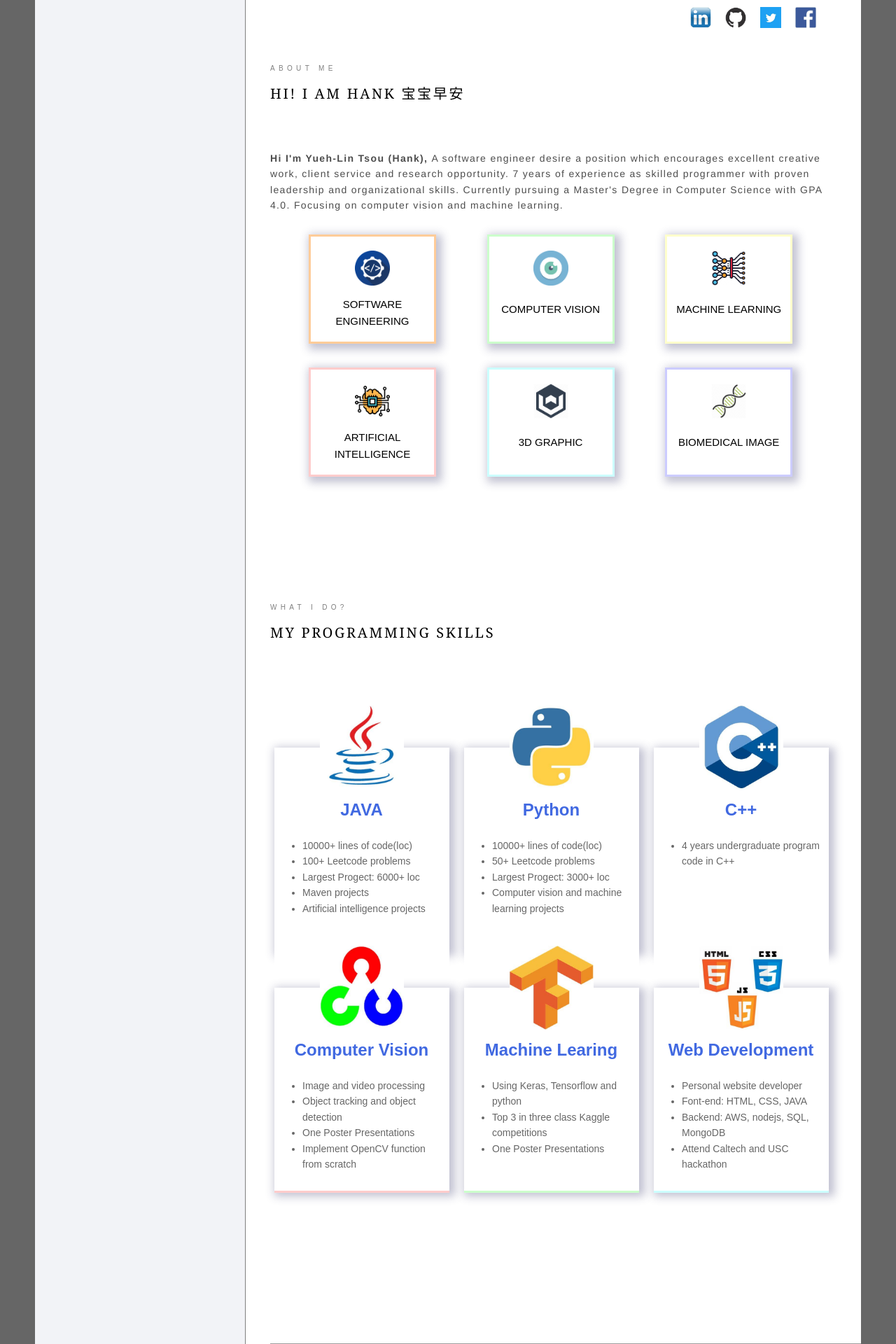
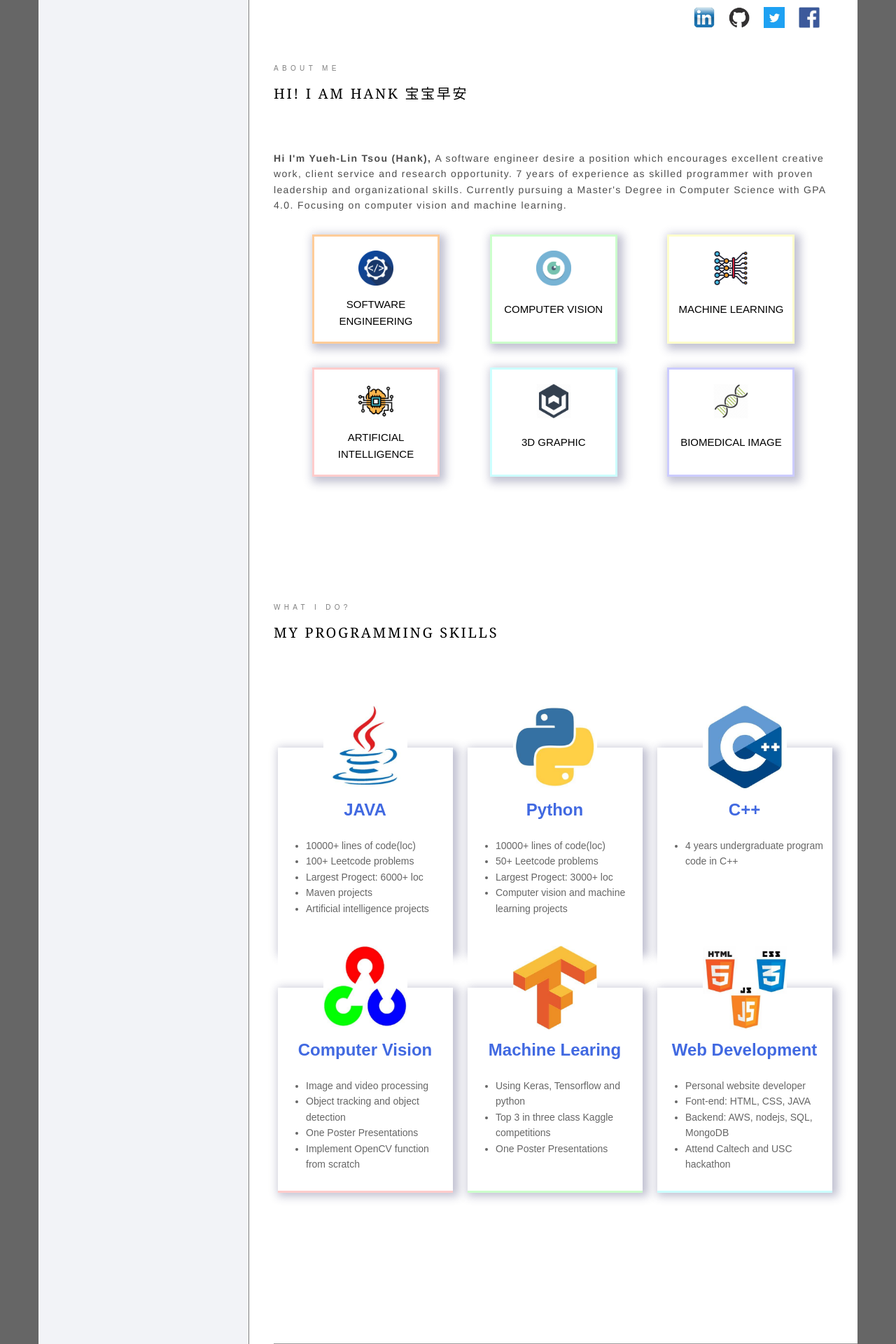
Before and after one commit to Hank-Tsou/Hank-Tsou, a Jekyll site: the page built from index.html, in a window 1280 px wide. Shown: the top 1920 px of the page at 70% size. Built offline with Jekyll 4.4.1, drawn with Linux system fonts in a browser that asks for light colours; Markdown is read by kramdown in place of the engine named in the settings; some of the changed text lies outside the part shown; grey boxes are pictures that could not be loaded.

Commit message:
full web

```diff
--- a/css/header.css
+++ b/css/header.css
@@ -7,7 +7,7 @@
 .container {
   height: 100vh;
   min-height: 695px;
-  width: 1180px;
+  width: 1170px;
   display: -ms-flexbox;
   display: flex;
   margin: 0 auto;
--- a/index.html
+++ b/index.html
@@ -359,7 +359,7 @@ layout: default
                             </div>
                             <div class = "project_content">
                               <ul class = "dot" style="list-style-type:disc">
-                                  <li>Four-In-A-Line: <strong> 1st place in the game competition.</strong> The program use <font color=#4169E1>minimax algorithm</font>, and customied evaluation function to generate decision tree, apply <font color=#4169E1>alpha-beta pruning</font> to reduce the running time.</li>
+                                  <li>Four-In-A-Line: <strong> 1st place in the game competition.</strong> The program use <font color=#4169E1>minimax algorithm</font>, and customied evaluation function to generate decision tree, then apply <font color=#4169E1>alpha-beta pruning</font> to reduce the running time.</li>
                                   <li>N-Queen: Apply two methods on this project, <font color=#4169E1>Genetic Algorithm</font> and <font color=#4169E1>Simulated Annealing</font>. Also did comparison and analysis on the result.</li>
                                   <li>8-puzzle: Use <font color=#4169E1>'A' star algorithm</font> with two different heuristic function on this project. And did comparison and analysis on the result.</li>
                               </ul>
```
Also changed, not shown: other parts of index.html (+2 -2 lines).
